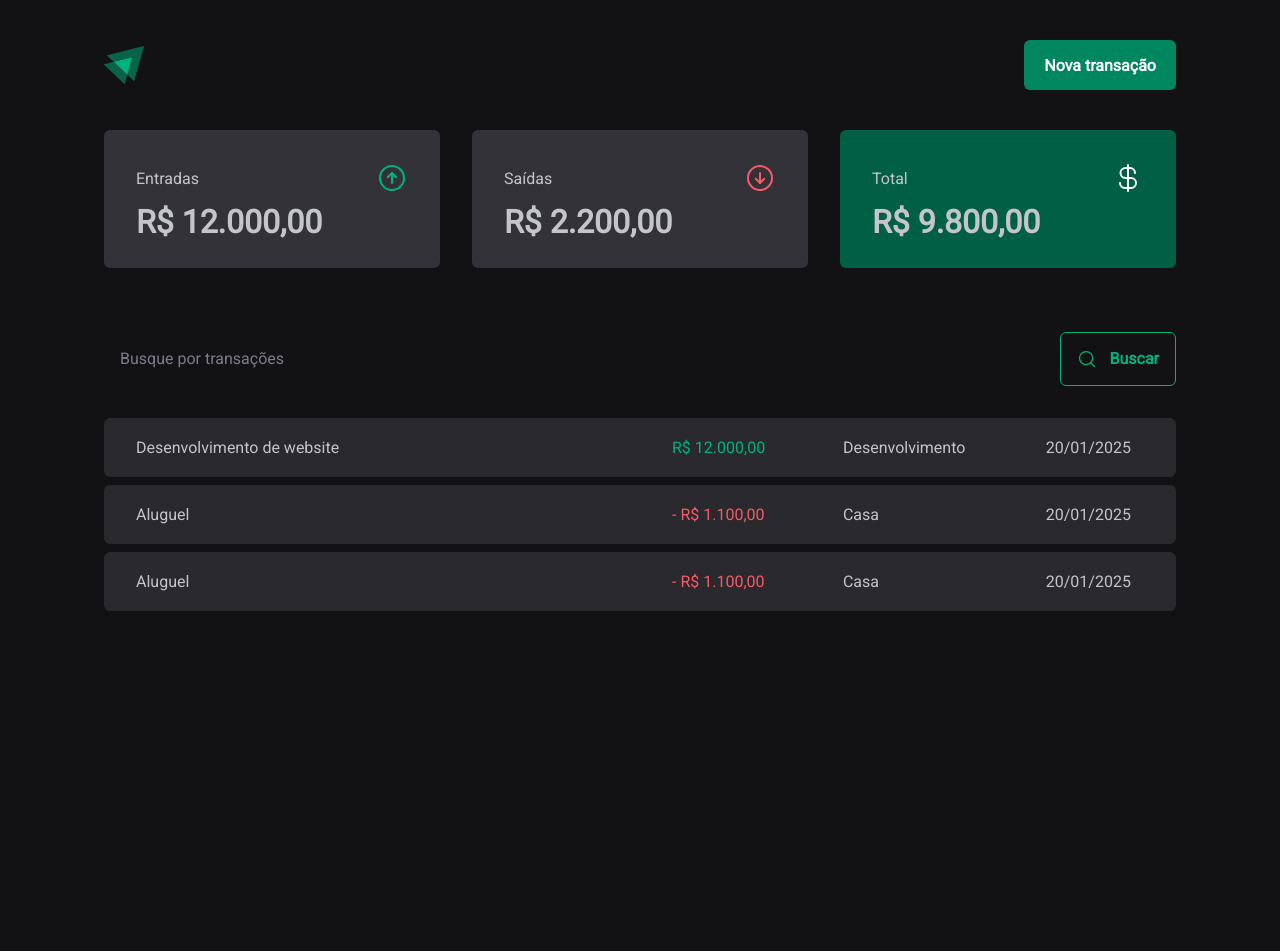
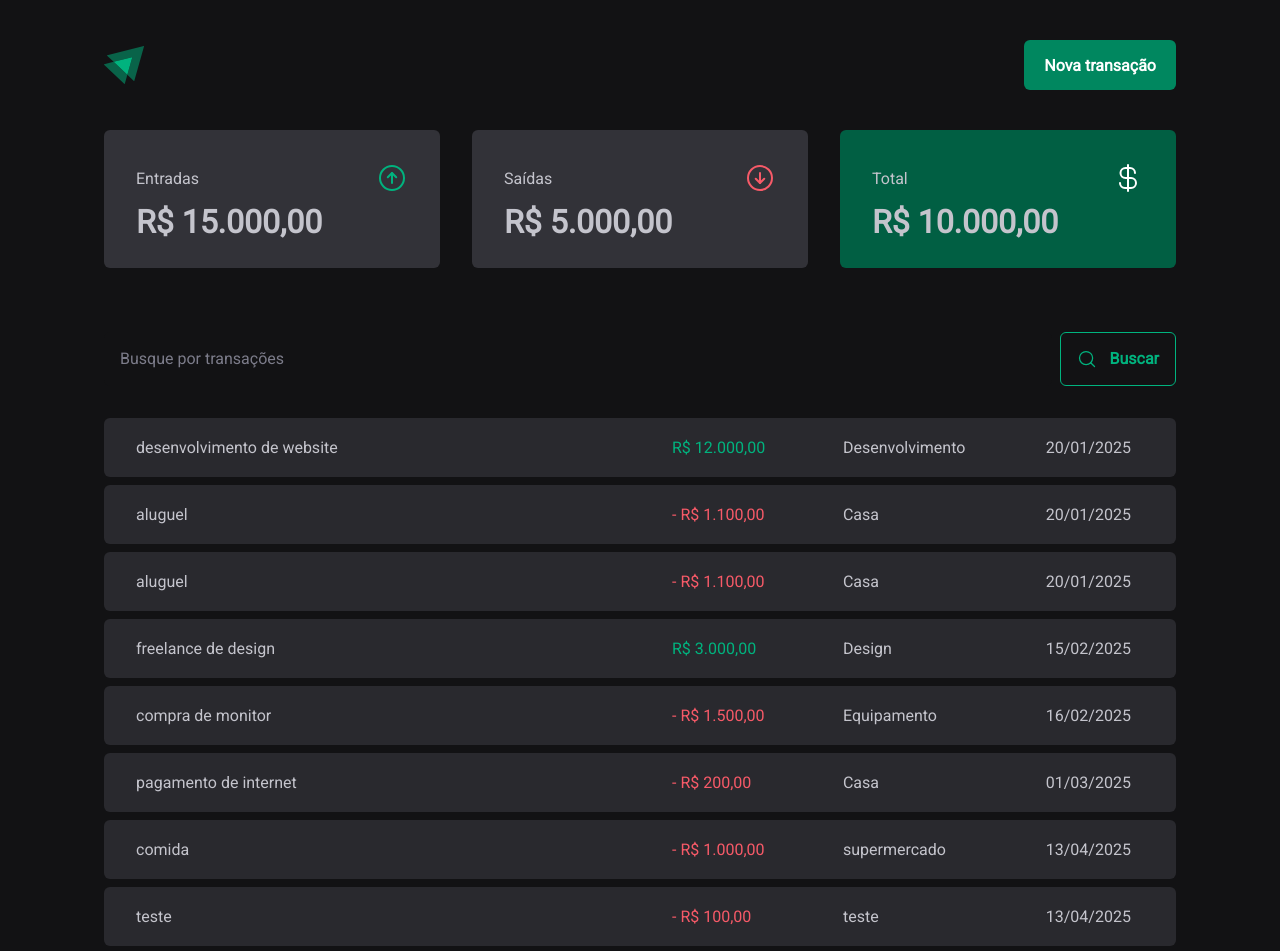
Before and after one commit to Josefelipedev/money-transactions, a React (Vite) app: page / in a window 1280 px wide. Shown: the top 951 px of the page. Before the commit the page ends 800 px from the top, so only its background shows below. Built offline with nearby package versions, Linux system fonts and the light colour scheme; data requests are answered from the project's data file.

Commit message:
feat:axios api

```diff
--- a/package.json
+++ b/package.json
@@ -14,11 +14,14 @@
     "@hookform/resolvers": "^5.0.1",
     "@radix-ui/react-dialog": "^1.1.7",
     "@radix-ui/react-radio-group": "^1.2.4",
+    "axios": "^1.8.4",
     "phosphor-react": "^1.4.1",
     "react": "^19.0.0",
     "react-dom": "^19.0.0",
     "react-hook-form": "^7.55.0",
+    "scheduler": "^0.26.0",
     "styled-components": "^6.1.17",
+    "use-context-selector": "^2.0.0",
     "zod": "^3.24.2"
   },
   "devDependencies": {
--- a/server.json
+++ b/server.json
@@ -2,7 +2,7 @@
   "transactions": [
     {
       "id": 1,
-      "description": "Desenvolvimento de website",
+      "description": "desenvolvimento de website",
       "type": "income",
       "category": "Desenvolvimento",
       "price": 12000,
@@ -10,7 +10,7 @@
     },
     {
       "id": 2,
-      "description": "Aluguel",
+      "description": "aluguel",
       "type": "outcome",
       "category": "Casa",
       "price": 1100,
@@ -18,11 +18,51 @@
     },
     {
       "id": 3,
-      "description": "Aluguel",
+      "description": "aluguel",
       "type": "outcome",
       "category": "Casa",
       "price": 1100,
       "createdAt": "2025-01-20 10:00:00"
+    },
+    {
+      "id": 4,
+      "description": "freelance de design",
+      "type": "income",
+      "category": "Design",
+      "price": 3000,
+      "createdAt": "2025-02-15 15:30:00"
+    },
+    {
+      "id": 5,
+      "description": "compra de monitor",
+      "type": "outcome",
+      "category": "Equipamento",
+      "price": 1500,
+      "createdAt": "2025-02-16 09:45:00"
+    },
+    {
+      "id": 6,
+      "description": "pagamento de internet",
+      "type": "outcome",
+      "category": "Casa",
+      "price": 200,
+      "createdAt": "2025-03-01 08:00:00"
+    },
+    {
+      "id": "8f26",
+      "description": "comida",
+      "price": 1000,
+      "category": "supermercado",
+      "type": "outcome",
+      "createdAt": "2025-04-13T23:34:21.933Z"
+    },
+    {
+      "id": "7ca7",
+      "description": "teste",
+      "price": 100,
+      "category": "teste",
+      "type": "outcome",
+      "createdAt": "2025-04-13T23:42:07.653Z"
     }
   ]
 }
--- a/src/components/NewTransactionModal/index.tsx
+++ b/src/components/NewTransactionModal/index.tsx
@@ -10,6 +10,8 @@ import { ArrowCircleUp, X } from 'phosphor-react';
 import { z } from 'zod';
 import { Controller, useForm } from 'react-hook-form';
 import { zodResolver } from '@hookform/resolvers/zod';
+import { TransactionsContext } from '../../contexts/TransactionsContex.tsx';
+import { useContext } from 'react';
 
 const newTransactionFormSchema = z.object({
   description: z.string(),
@@ -21,15 +23,20 @@ const newTransactionFormSchema = z.object({
 type NewTransactionFormInputs = z.infer<typeof newTransactionFormSchema>;
 
 export function NewTransactionModal() {
-  const { control, register, handleSubmit } = useForm<NewTransactionFormInputs>(
-    {
+  const { createTransaction } = useContext(TransactionsContext);
+
+  const { control, register, handleSubmit, reset } =
+    useForm<NewTransactionFormInputs>({
       resolver: zodResolver(newTransactionFormSchema),
-    }
-  );
+    });
 
   async function handleCreateNewTransaction(data: NewTransactionFormInputs) {
-    await new Promise((resolve) => setTimeout(resolve, 2000));
-    console.log(data);
+    try {
+      createTransaction(data);
+      reset();
+    } catch (e) {
+      console.log(e);
+    }
   }
 
   return (
--- a/src/contexts/TransactionsContex.tsx
+++ b/src/contexts/TransactionsContex.tsx
@@ -1,4 +1,5 @@
 import { createContext, ReactNode, useEffect, useState } from 'react';
+import { api } from '../libs/axios.ts';
 
 interface Transaction {
   id: number;
@@ -8,10 +9,17 @@ interface Transaction {
   category: string;
   createdAt: Date;
 }
+interface CreateTransactionInput {
+  description: string;
+  price: number;
+  category: string;
+  type: 'income' | 'outcome';
+}
 
 interface TransactionContextType {
   transactions: Transaction[];
-  // createTransaction: (transaction: Transaction) => void;
+  fetchTransactions: (query?: string) => Promise<void>;
+  createTransaction: (transaction: CreateTransactionInput) => void;
 }
 
 export const TransactionsContext = createContext<TransactionContextType>(
@@ -25,18 +33,48 @@ interface TransactionProviderProps {
 export function TransactionsProvider({ children }: TransactionProviderProps) {
   const [transactions, setTransactions] = useState<Transaction[]>([]);
 
-  async function loadTransactions() {
-    const response = await fetch('http://localhost:3333/transactions');
-    const data = await response.json();
-    setTransactions(data);
+  async function fetchTransactions(query?: string) {
+    console.log('[ fetchTransactions ] ' + query);
+    const url = new URL('http://localhost:3333/transactions');
+
+    if (query) {
+      url.searchParams.append('description', query);
+    }
+    const response = await api.get(`/transactions`, {
+      params: {
+        _sort: 'createdAt',
+        _order: 'asc',
+        description: query,
+      },
+    });
+    setTransactions(response.data);
   }
 
   useEffect(() => {
-    loadTransactions();
+    fetchTransactions();
   }, []);
 
+  async function createTransaction(data: CreateTransactionInput) {
+    try {
+      const { description, price, category, type } = data;
+      const response = await api.post('/transactions', {
+        description,
+        price,
+        category,
+        type,
+        createdAt: new Date(),
+      });
+
+      setTransactions((state) => [...state, response.data]);
+    } catch (e) {
+      console.log(e);
+    }
+  }
+
   return (
-    <TransactionsContext.Provider value={{ transactions }}>
+    <TransactionsContext.Provider
+      value={{ transactions, fetchTransactions, createTransaction }}
+    >
       {children}
     </TransactionsContext.Provider>
   );
--- /dev/null
+++ b/src/libs/axios.ts
@@ -0,0 +1,5 @@
+import axios from 'axios';
+
+export const api = axios.create({
+  baseURL: 'http://localhost:3333',
+});
--- a/src/pages/Transactions/components/SearchForm/index.tsx
+++ b/src/pages/Transactions/components/SearchForm/index.tsx
@@ -3,6 +3,8 @@ import { MagnifyingGlass } from 'phosphor-react';
 import { useForm } from 'react-hook-form';
 import * as z from 'zod';
 import { zodResolver } from '@hookform/resolvers/zod';
+import { useContext } from 'react';
+import { TransactionsContext } from '../../../../contexts/TransactionsContex.tsx';
 
 const searchFormSchema = z.object({
   query: z.string(),
@@ -11,6 +13,7 @@ const searchFormSchema = z.object({
 type SearchFormInputs = z.infer<typeof searchFormSchema>;
 
 export function SearchForm() {
+  const { fetchTransactions } = useContext(TransactionsContext);
   const {
     register,
     handleSubmit,
@@ -19,8 +22,11 @@ export function SearchForm() {
     resolver: zodResolver(searchFormSchema),
   });
   const handleSearchTransactions = async (data: SearchFormInputs) => {
-    await new Promise((resolve) => setTimeout(resolve, 2000));
-    console.log(data);
+    try {
+      await fetchTransactions(data.query);
+    } catch (e) {
+      console.log(e);
+    }
   };
   return (
     <SearchFormContainer onSubmit={handleSubmit(handleSearchTransactions)}>
```
